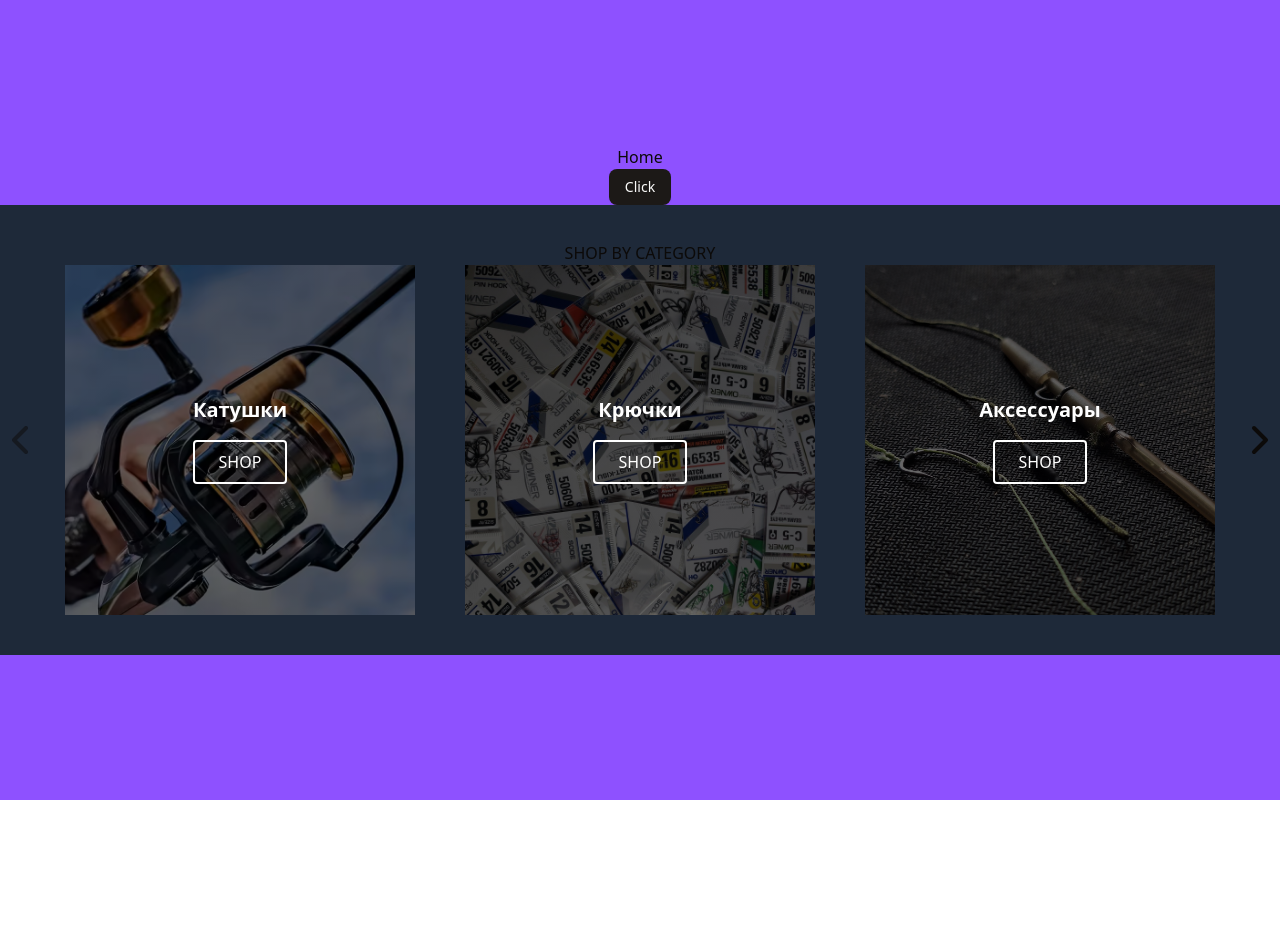
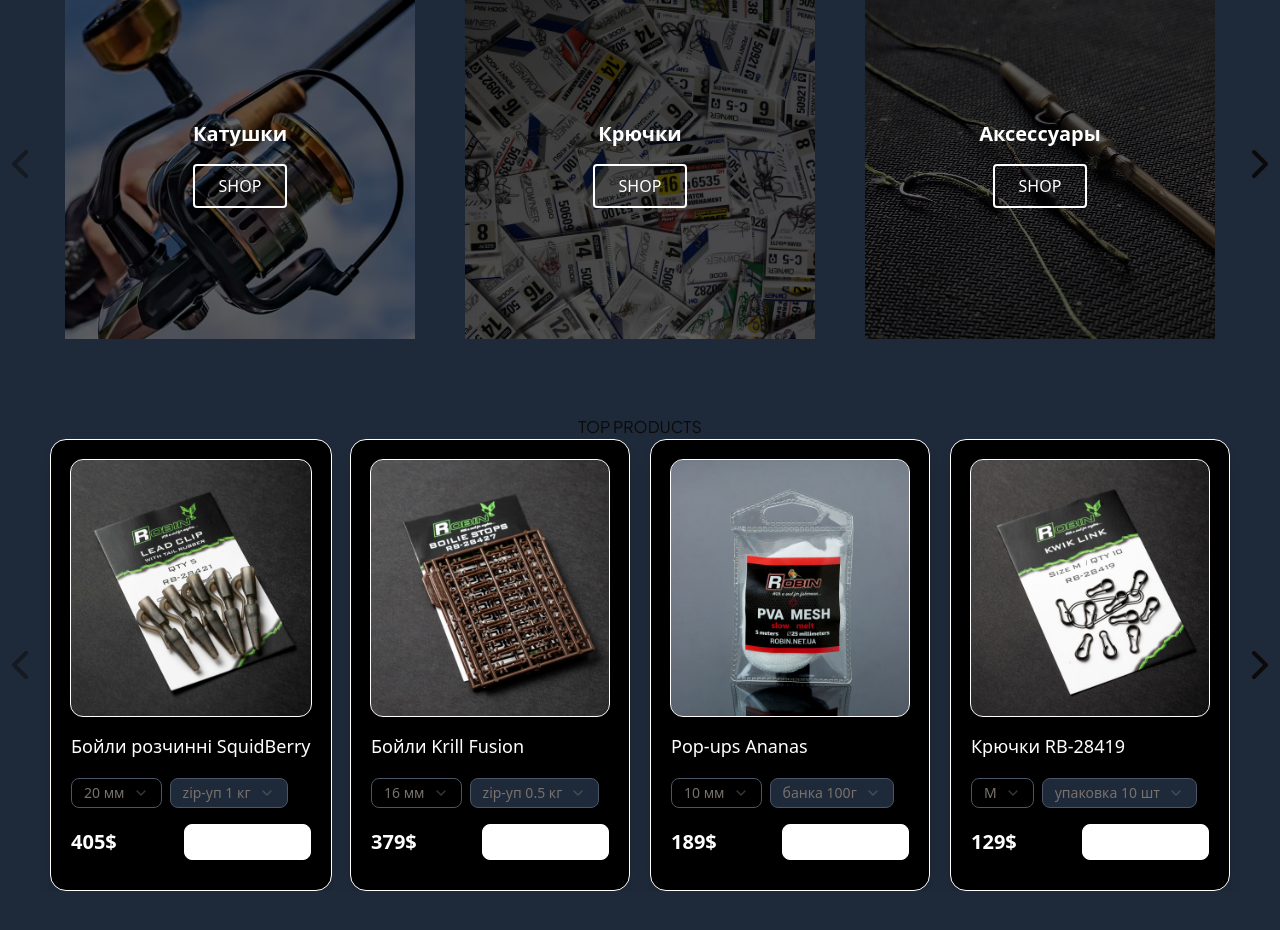
Before and after one commit to VolotDmitriy/Fishing-Store, a Next.js app in the folder client/: page / in a window 1280 px wide. Before the commit the page ends 800 px from the top, so only its background shows below. Built offline with nearby package versions, Linux system fonts and the light colour scheme.

Commit message:
feat: display product carousel using existing ProductCard componentÐ

```diff
--- a/client/src/app/globals.css
+++ b/client/src/app/globals.css
@@ -1,3 +1,4 @@
+@import url('https://fonts.googleapis.com/css2?family=Plus+Jakarta+Sans:ital,wght@0,200..800;1,200..800&display=swap');
 @import 'tailwindcss';
 @import 'tw-animate-css';
 
@@ -5,6 +6,10 @@
 
 .custom-gradient {
     background: linear-gradient(0deg, rgba(0, 0, 0, 0.6), rgba(0, 0, 0, 0.6));
+}
+
+.font-brigend{
+    font-family: "Plus Jakarta Sans", sans-serif;
 }
 
 :root {
--- a/client/src/app/page.tsx
+++ b/client/src/app/page.tsx
@@ -1,6 +1,7 @@
 'use client';
 
 import CategoryCard from '@/components/category-card';
+import ProductCard from '@/components/product-card';
 import { Button } from '@/components/ui/button';
 import UniversalCarousel from '@/components/universal-carousel';
 import { useRouter } from 'next/navigation';
@@ -22,7 +23,7 @@ export default function Home() {
                         'flex flex-col items-center justify-center bg-gray-800'
                     }
                 >
-                    <h2 className={'pt-9'}>SHOP BY CATEGORY</h2>
+                    <h2 className={'font-brigend pt-9'}>SHOP BY CATEGORY</h2>
 
                     <UniversalCarousel itemsPerView={3}>
                         <CategoryCard
@@ -51,6 +52,73 @@ export default function Home() {
                         />
                     </UniversalCarousel>
                 </div>
+
+                <div
+                    className={
+                        'flex flex-col w-full items-center justify-center bg-gray-800'
+                    }
+                >
+                    <h2 className={'font-brigend pt-9'}>TOP PRODUCTS</h2>
+
+                    <UniversalCarousel itemsPerView={4}>
+                        <ProductCard
+                            imageSrc="Products/1.jpg"
+                            title="Бойли розчинні SquidBerry"
+                            price={405}
+                            sizes={['20 мм', '24 мм']}
+                            weights={['zip-уп 1 кг', 'відро 3 кг']}
+                        />
+                        <ProductCard
+                            imageSrc="Products/2.jpg"
+                            title="Бойли Krill Fusion"
+                            price={379}
+                            sizes={['16 мм', '20 мм']}
+                            weights={['zip-уп 0.5 кг', 'відро 2 кг']}
+                        />
+                        <ProductCard
+                            imageSrc="Products/3.jpg"
+                            title="Pop-ups Ananas"
+                            price={189}
+                            sizes={['10 мм', '14 мм']}
+                            weights={['банка 100г']}
+                        />
+                        <ProductCard
+                            imageSrc="Products/4.jpg"
+                            title="Крючки RB-28419"
+                            price={129}
+                            sizes={['M', 'L']}
+                            weights={['упаковка 10 шт']}
+                        />
+                        <ProductCard
+                            imageSrc="Products/1.jpg"
+                            title="Бойли розчинні SquidBerry"
+                            price={405}
+                            sizes={['20 мм', '24 мм']}
+                            weights={['zip-уп 1 кг', 'відро 3 кг']}
+                        />
+                        <ProductCard
+                            imageSrc="Products/2.jpg"
+                            title="Бойли Krill Fusion"
+                            price={379}
+                            sizes={['16 мм', '20 мм']}
+                            weights={['zip-уп 0.5 кг', 'відро 2 кг']}
+                        />
+                        <ProductCard
+                            imageSrc="Products/3.jpg"
+                            title="Pop-ups Ananas"
+                            price={189}
+                            sizes={['10 мм', '14 мм']}
+                            weights={['банка 100г']}
+                        />
+                        <ProductCard
+                            imageSrc="Products/4.jpg"
+                            title="Крючки RB-28419"
+                            price={129}
+                            sizes={['M', 'L']}
+                            weights={['упаковка 10 шт']}
+                        />
+                    </UniversalCarousel>
+                </div>
             </div>
         </>
     );
--- a/client/src/components/ui/button.tsx
+++ b/client/src/components/ui/button.tsx
@@ -14,6 +14,8 @@ const buttonVariants = cva(
                     'bg-destructive text-white shadow-xs hover:bg-destructive/90 focus-visible:ring-destructive/20 dark:focus-visible:ring-destructive/40 dark:bg-destructive/60',
                 outline:
                     'border bg-background shadow-xs hover:bg-accent hover:text-accent-foreground dark:bg-input/30 dark:border-input dark:hover:bg-input/50',
+                custom_outline:
+                    'border bg-background shadow-xs hover:text-primary dark:border-input',
                 secondary:
                     'bg-secondary text-secondary-foreground shadow-xs hover:bg-secondary/80',
                 ghost: 'hover:bg-accent hover:text-accent-foreground dark:hover:bg-accent/50',
--- a/client/src/components/universal-carousel.tsx
+++ b/client/src/components/universal-carousel.tsx
@@ -5,17 +5,44 @@ import {
     CarouselNext,
     CarouselPrevious,
 } from '@/components/ui/carousel';
-import React from 'react';
+import React, { useEffect, useRef, useState } from 'react';
 
 interface UniversalCarouselProps {
     children: React.ReactNode;
-    itemsPerView?: number;
+    itemsPerView?: number; // Рекомендуемое значение
+    minItemWidth?: number; // Минимальная ширина одного элемента, например 300px
 }
 
 function UniversalCarousel({
     children,
-    itemsPerView = 1,
+    itemsPerView = 3,
+    minItemWidth = 300,
 }: UniversalCarouselProps) {
+    const containerRef = useRef<HTMLDivElement>(null);
+    const [calculatedPerView, setCalculatedPerView] = useState(itemsPerView);
+
+    useEffect(() => {
+        const resizeObserver = new ResizeObserver((entries) => {
+            for (let entry of entries) {
+                const containerWidth = entry.contentRect.width;
+                const maxItems = Math.floor(containerWidth / minItemWidth);
+                setCalculatedPerView(
+                    Math.max(1, Math.min(itemsPerView, maxItems)),
+                );
+            }
+        });
+
+        if (containerRef.current) {
+            resizeObserver.observe(containerRef.current);
+        }
+
+        return () => {
+            if (containerRef.current) {
+                resizeObserver.unobserve(containerRef.current);
+            }
+        };
+    }, [itemsPerView, minItemWidth]);
+
     const getBasisClass = (items: number): string => {
         switch (items) {
             case 1:
@@ -29,14 +56,17 @@ function UniversalCarousel({
             case 5:
                 return 'basis-1/5';
             default:
-                return 'basis-full';
+                return `basis-[calc(100%/${items})]`;
         }
     };
 
-    const basisClass = getBasisClass(itemsPerView);
+    const basisClass = getBasisClass(calculatedPerView);
 
     return (
-        <div className="relative w-full overflow-hidden pb-10">
+        <div
+            ref={containerRef}
+            className="relative w-full overflow-hidden pb-10"
+        >
             <Carousel className="px-10">
                 <CarouselContent className="flex flex-row ml-0 w-full">
                     {React.Children.map(children, (child, index) => (
@@ -50,11 +80,11 @@ function UniversalCarousel({
                 </CarouselContent>
                 <CarouselPrevious
                     className="absolute left-1"
-                    variant={'ghost_custom'}
+                    variant="ghost_custom"
                 />
                 <CarouselNext
                     className="absolute right-1"
-                    variant={'ghost_custom'}
+                    variant="ghost_custom"
                 />
             </Carousel>
         </div>
```
Also changed, not shown: client/src/app/Brigend.woff2 (renamed from client/public/fonts/Brigend.woff2), 1 other file (tests, documents, lock files or other folders).
